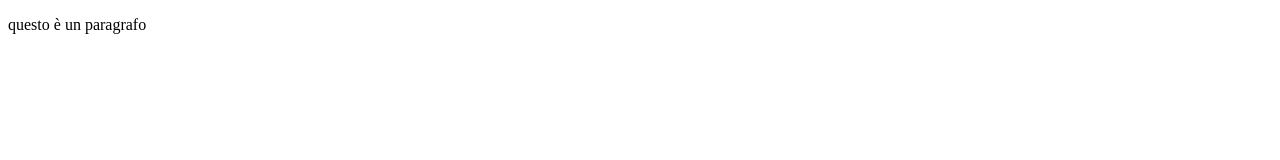
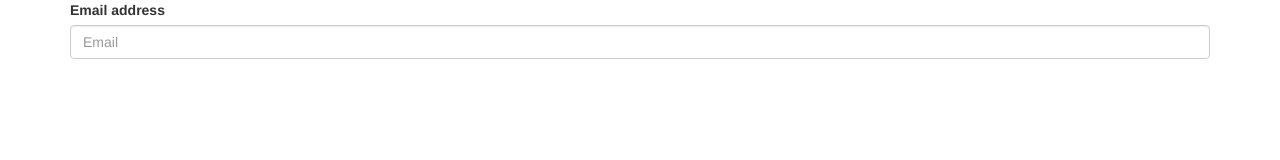
Before and after one commit to AntoCr/indev_visioni_future, a plain HTML site: page index.html in a window 1280 px wide. Drawn offline with nearby package versions, Linux system fonts and the light colour scheme.

Commit message:
added input

```diff
--- a/index.html
+++ b/index.html
@@ -1,9 +1,42 @@
 <!DOCTYPE html>
 <html>
 <head>
-	<title>prova</title>
+		<meta charset="utf-8">
+    	<meta http-equiv="X-UA-Compatible" content="IE=edge">
+    	<meta name="viewport" content="width=device-width, initial-scale=1">
+    	<!-- The above 3 meta tags *must* come first in the head; any other head content must come *after* these tags -->
+
+		<!-- Latest compiled and minified CSS -->
+		<link rel="stylesheet" href="https://maxcdn.bootstrapcdn.com/bootstrap/3.3.7/css/bootstrap.min.css" integrity="sha384-BVYiiSIFeK1dGmJRAkycuHAHRg32OmUcww7on3RYdg4Va+PmSTsz/K68vbdEjh4u" crossorigin="anonymous">
+
+		<!-- Optional theme -->
+		<link rel="stylesheet" href="https://maxcdn.bootstrapcdn.com/bootstrap/3.3.7/css/bootstrap-theme.min.css" integrity="sha384-rHyoN1iRsVXV4nD0JutlnGaslCJuC7uwjduW9SVrLvRYooPp2bWYgmgJQIXwl/Sp" crossorigin="anonymous">
+
+		<!-- Fonts -->
+
+
+		<!-- Style -->
+
+
+		<title>prova</title>
 </head>
 <body>
-<p>questo è un paragrafo</p>
+
+	<div class="container">
+		<form>
+  			<div class="form-group">
+    			<label for="exampleInputEmail1">Email address</label>
+   				<input type="email" class="form-control" id="exampleInputEmail1" placeholder="Email">
+ 			 </div>
+		</form>
+	</div>
+
+
+
+		<!-- jQuery (necessary for Bootstrap's JavaScript plugins) -->
+    	<script src="https://ajax.googleapis.com/ajax/libs/jquery/1.12.4/jquery.min.js"></script>
+
+    	<!-- Latest compiled and minified JavaScript -->
+		<script src="https://maxcdn.bootstrapcdn.com/bootstrap/3.3.7/js/bootstrap.min.js" integrity="sha384-Tc5IQib027qvyjSMfHjOMaLkfuWVxZxUPnCJA7l2mCWNIpG9mGCD8wGNIcPD7Txa" crossorigin="anonymous"></script>
 </body>
 </html>
```
